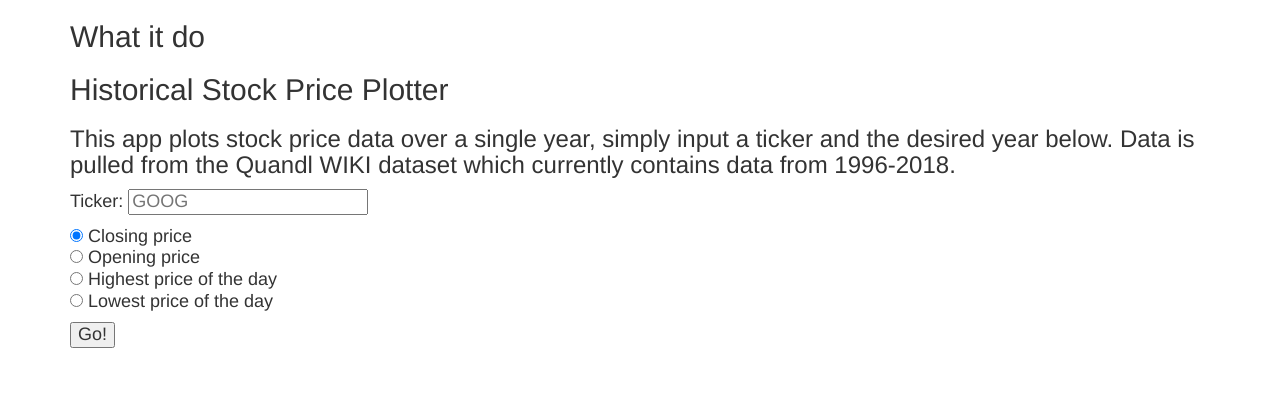
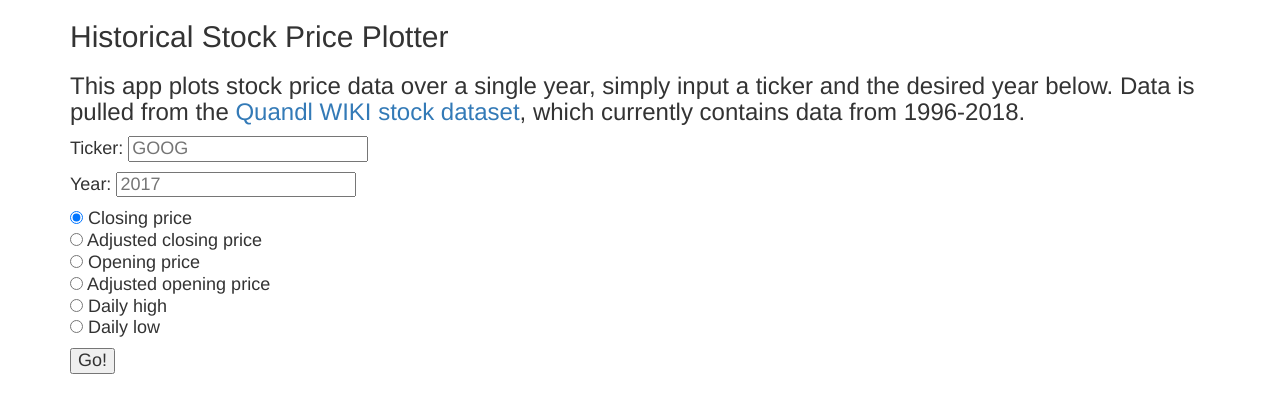
Before and after one commit to chandan0013/TDI-Milestone-Project, a Flask app: page / in a window 1280 px wide. Shown: the top 413 px of the page. Run offline with Flask 2, Linux system fonts and the light colour scheme; parts of the project's set-up code (start-up, migrations or seed data) failed here and were passed over; some libraries are stand-ins or nearby versions.

Commit message:
many features added

```diff
--- a/app.py
+++ b/app.py
@@ -1,6 +1,3 @@
-
-# coding: utf-8
-
 import requests
 import pandas as pd
 import bokeh
@@ -14,65 +11,46 @@ from flask import Flask, render_template, request, redirect
 
 app = Flask(__name__)
 
-app.vars = {}
-
-def getData (ticker, year):
+def getData (ticker, year, price):
 	datestart = '%d-01-01' %year
 	dateend = '%d-12-31' %year
-	response = requests.get('https://www.quandl.com/api/v3/datatables/WIKI/Prices.json?ticker=%s&date.gte=%s&date.lte=%s&qopts.columns=ticker,date,open,close&api_key=oGPHaajGy6WuHobANi6p' %(ticker,datestart,dateend))
+	response = requests.get('https://www.quandl.com/api/v3/datatables/WIKI/Prices.json?ticker=%s&date.gte=%s&date.lte=%s&qopts.columns=ticker,date,%s&api_key=oGPHaajGy6WuHobANi6p' %(ticker,datestart,dateend,price))
 	return response
 
-#@app.route('/')
-#def index():
-#	return render_template('index.html')
-#def input():
-#	ticker_input = TextInput(placeholder="AAPL", title="Ticker:")
-#	submit = Button(label="Submit")
-#	inputs = widgetbox([ticker_input, submit], width=200)
-#	output_file("index.html", title="Stock Closing Proces")
-#	show(inputs)
-#	return 'Hello World!'
-#	submit.on_click(displayPlot('AAPL')) #ticker_input.value.strip()
-#	curdoc().add_root(submit)
+def processData (ticker, year, price):
+	r = getData(ticker, year, price)
+	df = pd.DataFrame(r.json()['datatable']['data'])
+	df.columns = pd.DataFrame(r.json()['datatable']['columns'])['name']
+	df.set_index(pd.DatetimeIndex(df['date']), inplace=True)
+	return df
+
+def makePlot (df, ticker, year, price):
+	p = figure(x_axis_type="datetime", title="Quandl WIKI Stock Data - %d" %year)
+	p.grid.grid_line_alpha=2.0
+	p.xaxis.axis_label = 'Date'
+	p.yaxis.axis_label = 'Price (USD)'
+	p.line(df.index,df[price], color='#0000FF', legend='%s: %s' %(ticker,price))
+	p.legend.location = "top_left"
+	script, div = components(p)
+	return script, div
 
 @app.route('/', methods=['GET','POST'])
 def index():
 	return render_template('index.html')
 
 @app.route('/graph', methods=['POST'])
-def displayPlot():
-	ticker = request.form['tickerInput']
-	app.vars['ticker'] = ticker.upper()
-	year = 2017
-	r = getData(app.vars['ticker'], year)
-	df = pd.DataFrame(r.json()['datatable']['data'])
-	df.columns = pd.DataFrame(r.json()['datatable']['columns'])['name']
-	df.set_index(pd.DatetimeIndex(df['date']), inplace=True)
-	so_good = df['close'][1]#'so good!'
+def graph():
+	ticker, year, price = request.form['tickerInput'].upper(), int(request.form['yearInput']), request.form['priceInput']
+	df = processData(ticker, year, price)
 
-#	source = ColumnDataSource(df)
-#	src2 = ColumnDataSource(df2)
-#	return render_template('graph.html', so_good = so_good)
-	p1 = figure(x_axis_type="datetime", title="Quandl WIKI Stock Closing Prices - %d" %year)
-	p1.grid.grid_line_alpha=2.0
-	p1.xaxis.axis_label = 'Date'
-	p1.yaxis.axis_label = 'Price'
-#	p1.line('date', 'close', color='#0000FF', legend='%s: Closing Price' %ticker, source = source)
-	p1.line(df.index,df['close'], color='#0000FF', legend='%s: Closing Price' %ticker)
-	p1.legend.location = "top_left"
+	if df.empty:
+		err = 'Uhoh! Something went wrong...'
+		return render_template('index.html', err=err)#redirect(url_for('index.html', err=err))
 
-#	p2 = figure(x_axis_type="datetime")
-#	p2.line([1,2,3],[1,2,3])
-
-	script, div = components(p1)
-
-	return render_template('graph.html', so_good = so_good, div = div, script = script)
-
-    #output_file("stocks.html", title="Stock Closing Proces")
-#    script, div = components(p1)
-
-    #return render_template('graph.html')
-
+	else:
+		#script, div = makePlot(df, app.vars['ticker'], app.vars['year'])
+		script, div = makePlot(df, ticker, year, price)
+		return render_template('graph.html', div = div, script = script)
 
 if __name__ == '__main__':
 	app.run(port=33507)
--- a/templates/graph.html
+++ b/templates/graph.html
@@ -6,7 +6,7 @@
   </head>
   <body>
     <div class=page>
-      <h1>I guess it works?</h1>
+      <h2>Success!</h2>
       {{ div | safe }}
     </div>
   </body>
--- a/templates/index.html
+++ b/templates/index.html
@@ -16,29 +16,30 @@
     <div class="container">
       <div class="row">
         <div class="col-lg-12 text-left">
-          <h2>What it do</h2>
           <h2>Historical Stock Price Plotter</h2>
-          <h3>This app plots stock price data over a single year, simply input a ticker and the desired year below. Data is pulled from the Quandl WIKI dataset which currently contains data from 1996-2018.</h3>
+          <h3>This app plots stock price data over a single year, simply input a ticker and the desired year below. Data is pulled from the <a href="https://www.quandl.com/databases/WIKIP">Quandl WIKI stock dataset</a>, which currently contains data from 1996-2018.</h3>
           <h4>
             <form id='inputform' method='post' action='graph' >
               <p>
                 Ticker: <input type='text' name='tickerInput' placeholder='GOOG' />
               </p>
               <p>
-    <!-- hidden input means that even if nothing is checked, sanity ensured -->
-    <!-- see http://www.sitepoint.com/html-radio-radio-button-defaults/ -->
-    <!-- input type="hidden" name='pricecheck' value='Close' / -->
-
-                <input type="radio" name='priceCheck' value='Close' align='left' checked='yes' /> Closing price<br>
-                <input type="radio" name='priceCheck' value='Open' align='left' /> Opening price<br>
-                <input type="radio" name='priceCheck' value='High' align='left' /> Highest price of the day<br>
-                <input type="radio" name='priceCheck' value='Low' align='left' /> Lowest price of the day<br>
+                Year: <input type='text' name='yearInput' placeholder='2017' />
+              </p>
+              <p>
+                <input type="radio" name='priceInput' value='close' align='left' checked='yes' /> Closing price<br>
+                <input type="radio" name='priceInput' value='adj_close' align='left' /> Adjusted closing price<br>
+                <input type="radio" name='priceInput' value='open' align='left' /> Opening price<br>
+                <input type="radio" name='priceInput' value='adj_open' align='left' /> Adjusted opening price<br>
+                <input type="radio" name='priceInput' value='high' align='left' /> Daily high<br>
+                <input type="radio" name='priceInput' value='low' align='left' /> Daily low<br>
               </p>
               <p>
                 <input type='submit' value='Go!' />
               </p>
             </form>
           </h4>
+          <h4>{{ err }}</h4>
         </div>
       </div>
     </div>
```
